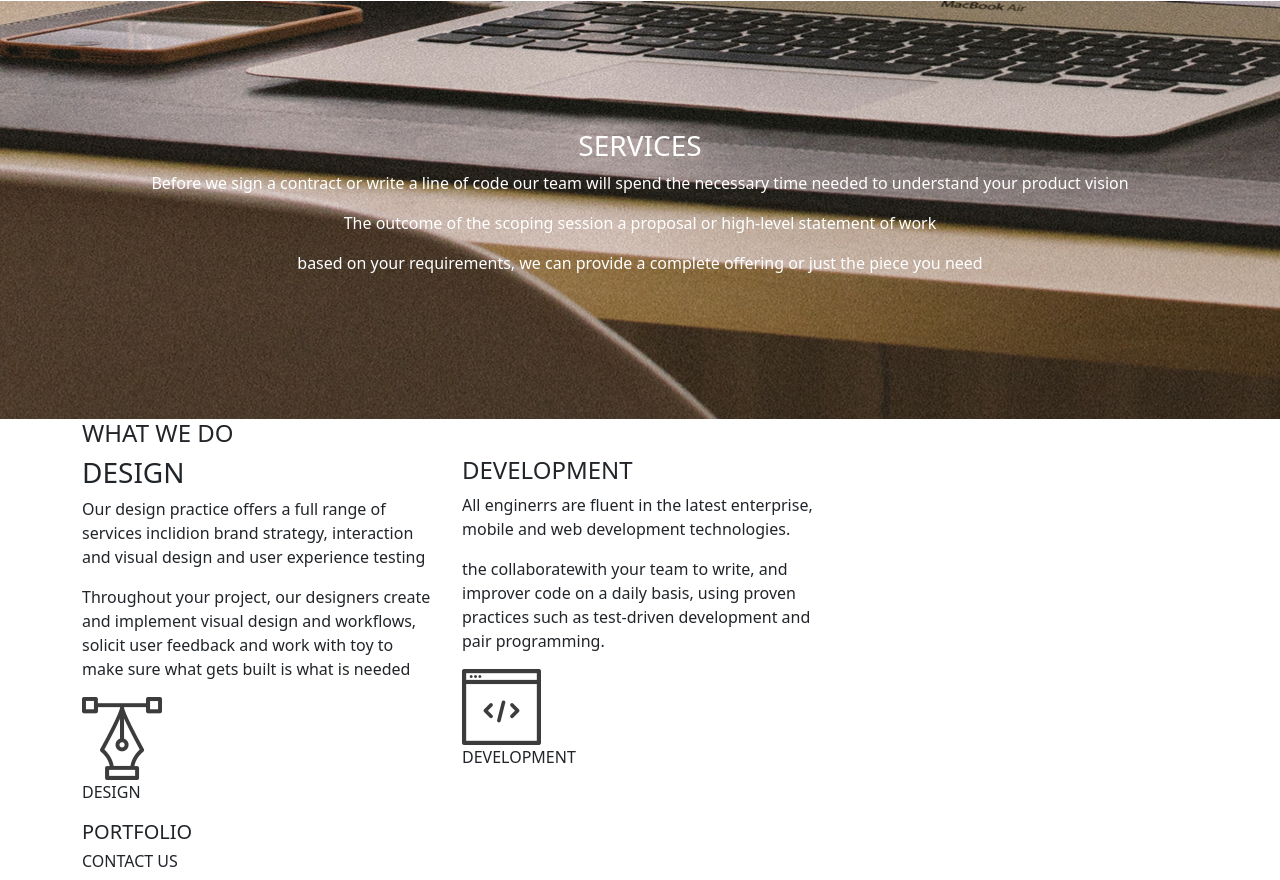
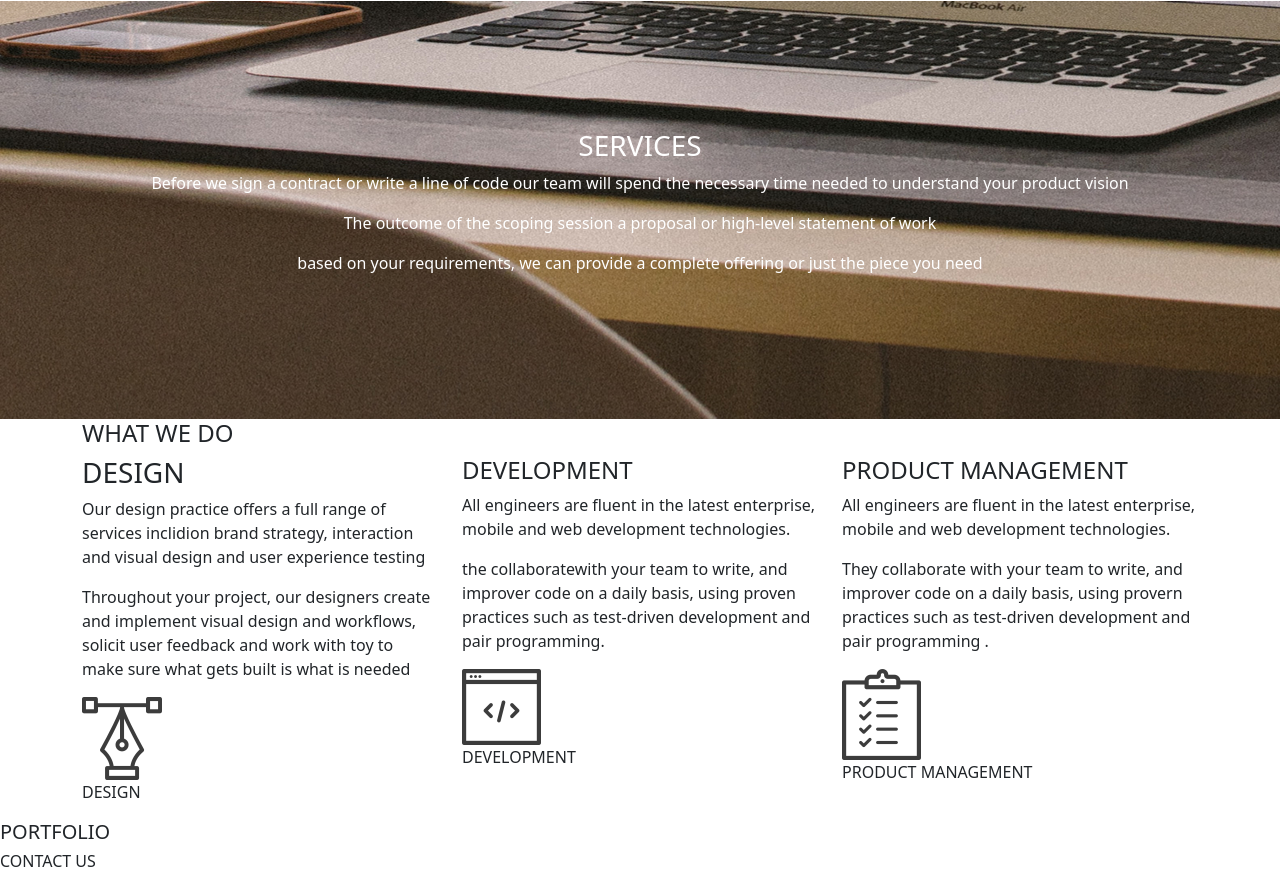
Before and after one commit to Brianmakau/Delani-studio, a plain HTML site: page index.html in a window 1280 px wide. Shown: the part 834-1714 px from the top of the page. Drawn offline with nearby package versions, Linux system fonts and the light colour scheme.

Commit message:
added product part and some editing

```diff
--- a/index.html
+++ b/index.html
@@ -33,7 +33,7 @@
       <div class="container what-we-do">
         <h4 class="heading">WHAT WE DO</h4>
         <div class="row">
-          <div class="col-md-4">
+          <div class="col">
             <div id="design">
               <h3 class="title">DESIGN</h3>
               <P>Our design practice offers a full range of services inclidion brand strategy, interaction and visual design and user experience testing</P>
@@ -44,20 +44,32 @@
               <p>DESIGN</p>
             </div>
           </div>
-            <div class="col-md-4">
+            <div class="col">
               <div id="development">
                 <h4 class="title">DEVELOPMENT</h4>
-                <P>All enginerrs are fluent in the latest enterprise, mobile and web development technologies.</P>
-                  <p>the collaboratewith your team to write, and improver code on a daily basis, using proven practices such as test-driven development and pair programming.</p>
+                <P>All engineers are fluent in the latest enterprise, mobile and web development technologies.</P>
+                <p>the collaboratewith your team to write, and improver code on a daily basis, using proven practices such as test-driven development and pair programming.</p>
               </div>
               <div id="development-image">
                 <img src="img/services_icons/dev_icon.png" alt="development-image">
                 <p>DEVELOPMENT</p>
               </div>
             </div>
+            <div class="col">
+              <div id="product">
+                <h4 class="title">PRODUCT MANAGEMENT</h4>
+                <p>All engineers are fluent in the latest enterprise, mobile and web development technologies.</p>
+                <P>They collaborate with your team to write, and improver code on a daily basis, using provern practices such as test-driven development and pair programming .</P>
+              </div>
+              <div id="product-image">
+                <img src="img/services_icons/product_icon.png" alt="products">
+                <p>PRODUCT MANAGEMENT</p>
+              </div>
+            </div>
+        </div>
+      </div>
+      <h5>PORTFOLIO</h5>
 
-
-             <h5>PORTFOLIO</h5>
       <h6>CONTACT US</h6>
   <script   src="https://code.jquery.com/jquery-3.6.0.js" integrity="sha256-FgpCb/KJQlLNfOu91ta32o/NMZxltwRo8QtmkMRdAu8=" crossorigin="anonymous"></script>
   <script src="js/scripts.js"></script>
```
